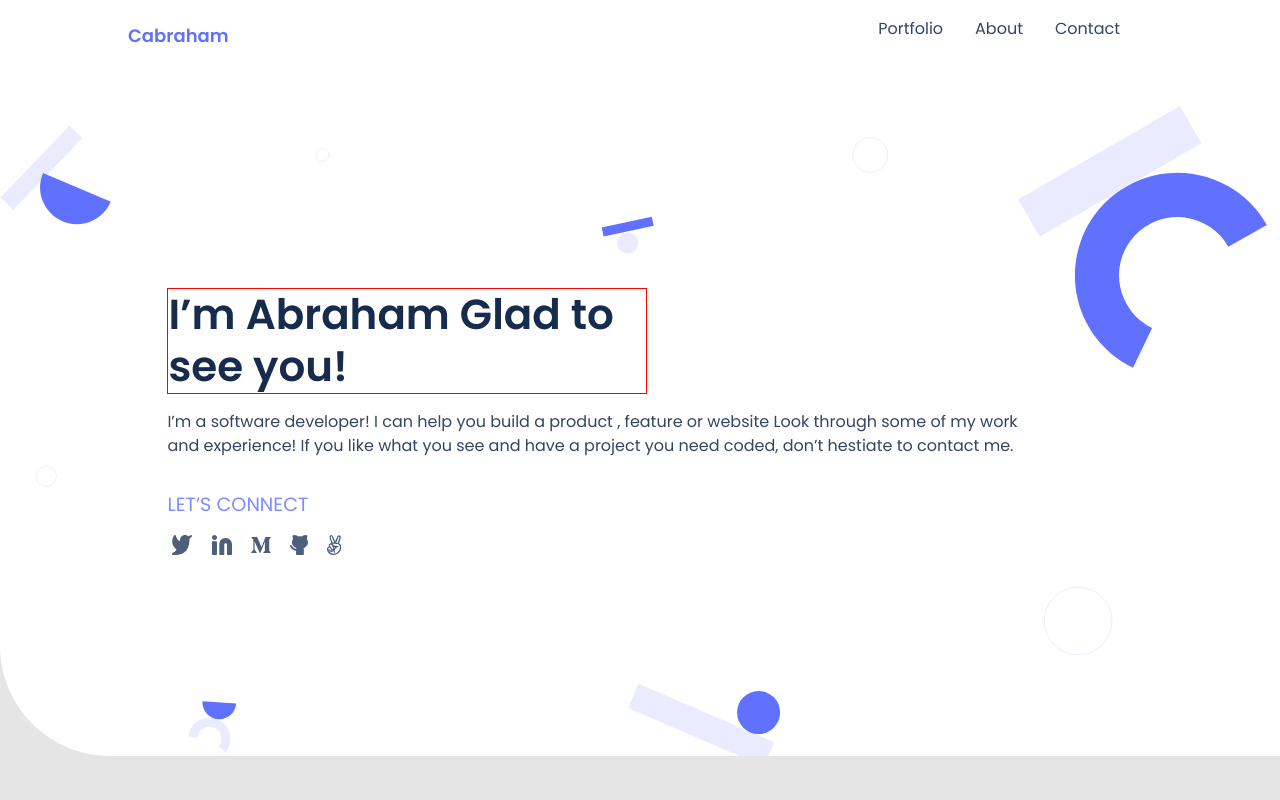
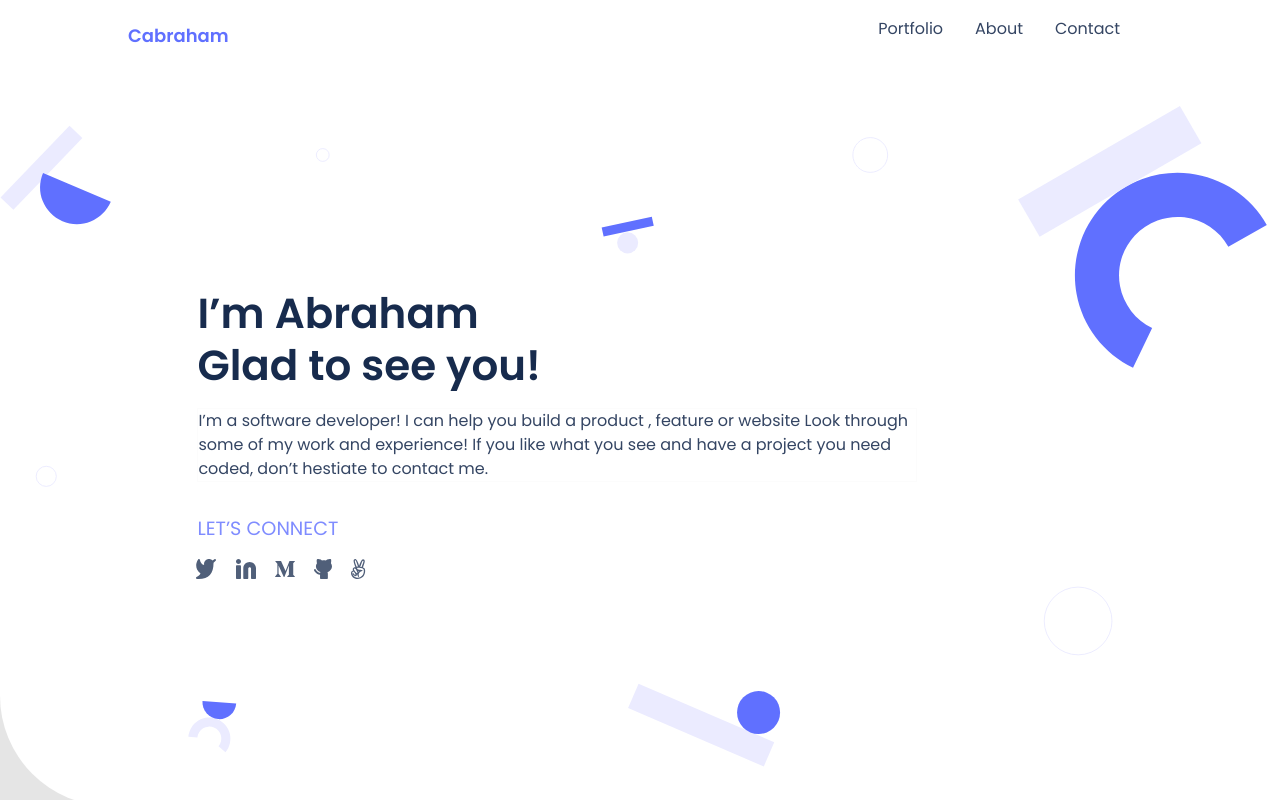
Before and after one commit to Cabraham1/Mobile-First-Portfolio, a website: page index.html in a window 1280 px wide. Shown: the top 800 px of the page. Drawn offline with Linux system fonts and the light colour scheme.

Commit message:
Add desktop view to Home page

```diff
--- a/style.css
+++ b/style.css
@@ -72,7 +72,7 @@ main {
   background: url('./assets/background-img/header-shapes-mobile.svg') 0 50px no-repeat;
   background-size: 100% auto;
   border-bottom-left-radius: 110px;
-  min-height: 700px;
+  height: 750px;
   background-color: #ffff;
 }
 
@@ -104,6 +104,7 @@ main {
   font-size: 16px;
   line-height: 24px;
   color: #344563;
+  border: 1px solid rgb(252, 252, 252);
 }
 
 .linkDivid {
@@ -476,24 +477,27 @@ textarea {
   }
 
   .primary-text {
-    border: 1px solid red;
-    width: 30rem;
+    width: 24rem;
+  }
+
+  .secondary-text {
+    width: 45rem;
   }
 
   .text-container {
     margin-top: 209px;
-    margin-left: 150px;
+    margin-left: 180px;
     width: 70%;
   }
 
   .link-container {
-    margin-left: 150px;
+    margin-left: 180px;
     margin-top: 1rem;
     width: 70%;
   }
 
   .social-container {
-    margin-left: 139px;
+    margin-left: 163px;
     width: 70%;
   }
 }
```
